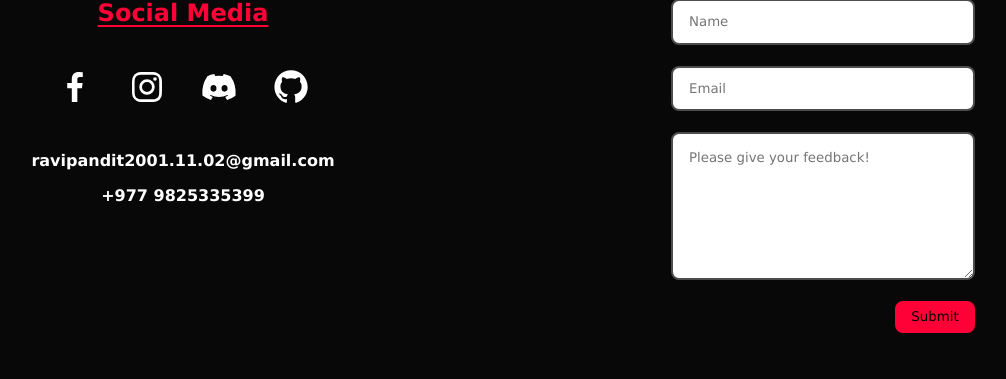
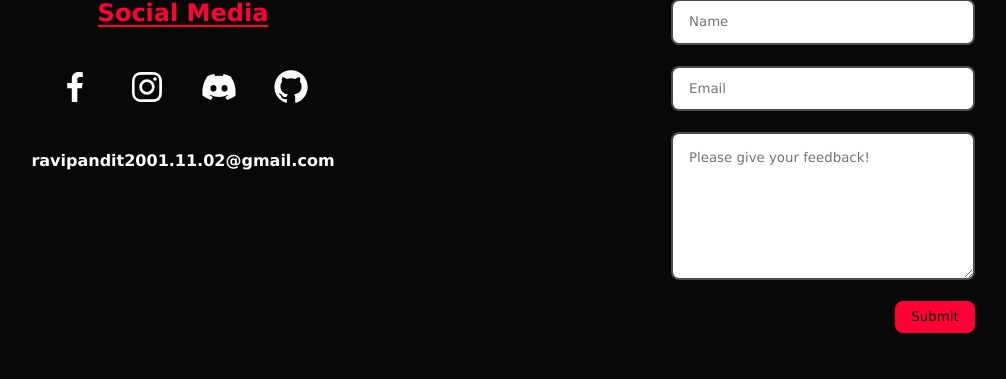
Before and after one commit to ravix2001/ravix2001.github.io, a PHP site: page / in a window 1280 px wide. Shown: the part 2000-2379 px from the top of the page, without its empty margins (137-1143 px from the left). Run offline with PHP 8.4, Linux system fonts and the light colour scheme.

Commit message:
first commit

```diff
--- a/index.html
+++ b/index.html
@@ -125,7 +125,7 @@
                         <a style="color: #ffff; text-decoration: none;"
                             href="mailto:ravipandit2001.11.02@gmail.com"><b>ravipandit2001.11.02@gmail.com</b></a>
                     </div>
-                    <div class="contact">
+                    <div class="contact" id="contact_no">
                         <a style="color: #ffff; text-decoration: none;" href="tel:9825335399"><b>+977 9825335399</b></a>
                     </div>
                 </div>
--- a/style.css
+++ b/style.css
@@ -179,6 +179,10 @@ h2 {
     display: flex;
     justify-content: center;
     margin-bottom: 1rem;
+}
+
+#contact_no {
+    display: none;
 }
 
 #contact_icons {
```
